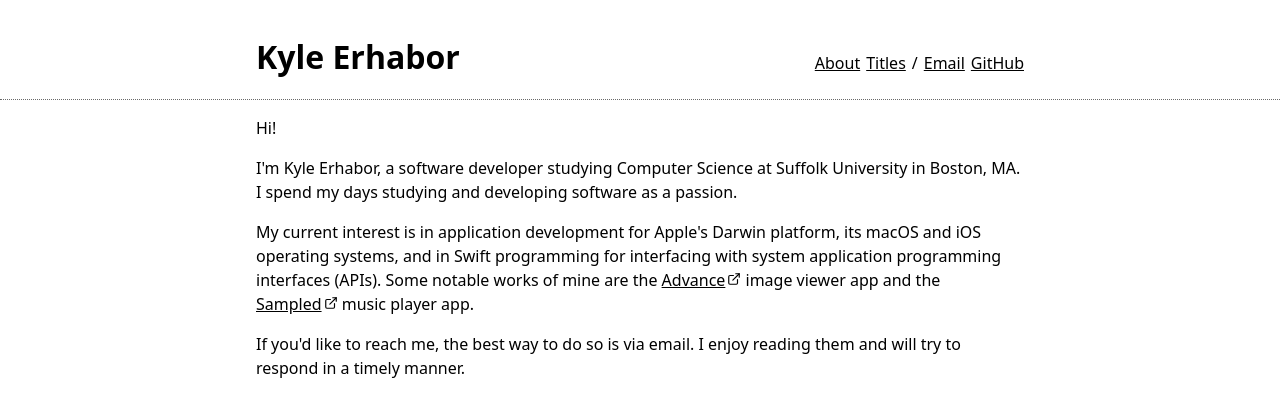
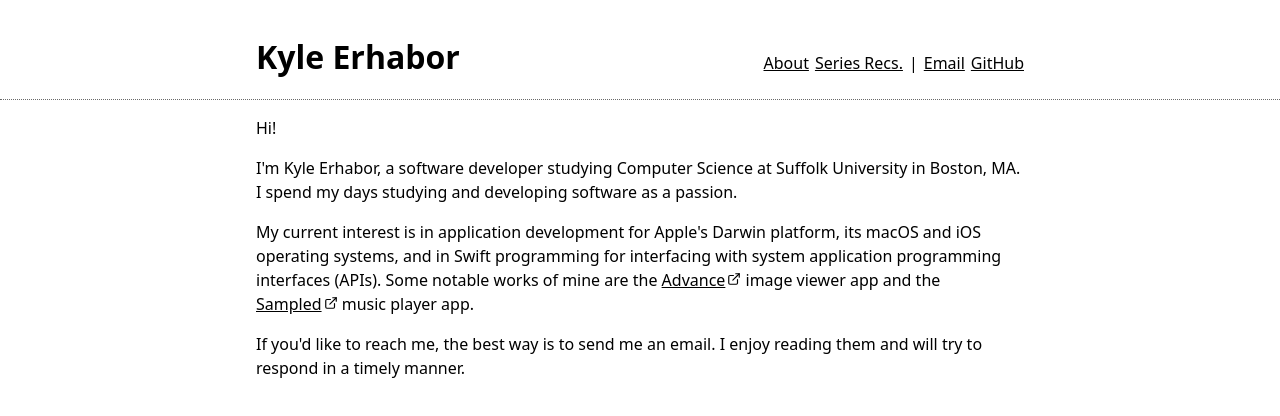
Before and after one commit to kyleerhabor/hello, a SvelteKit app: page / in a window 1280 px wide. Shown: the top 416 px of the page. Built offline with nearby package versions, Linux system fonts and the light colour scheme.

Commit message:
Cosmetics

```diff
--- a/src/routes/+layout.svelte
+++ b/src/routes/+layout.svelte
@@ -17,9 +17,9 @@
           <a href="/">About</a>
         </li>
         <li>
-          <a href="/titles">Titles</a>
+          <a href="/titles">Series Recs.</a>
         </li>
-        /
+        |
         <li>
           <a href="mailto:{PUBLIC_SOCIAL_EMAIL_ADDRESS}">Email</a>
         </li>
--- a/src/routes/+page.svelte
+++ b/src/routes/+page.svelte
@@ -25,6 +25,6 @@
    the <ExternalLink href={PUBLIC_PROJECT_SAMPLED_URL} url={origin}>Sampled</ExternalLink> music player app.
 </p>
 <p>
-  If you'd like to reach me, the best way to do so is via email. I enjoy reading them and will try to respond in a
+  If you'd like to reach me, the best way is to send me an email. I enjoy reading them and will try to respond in a
   timely manner.
 </p>
```
